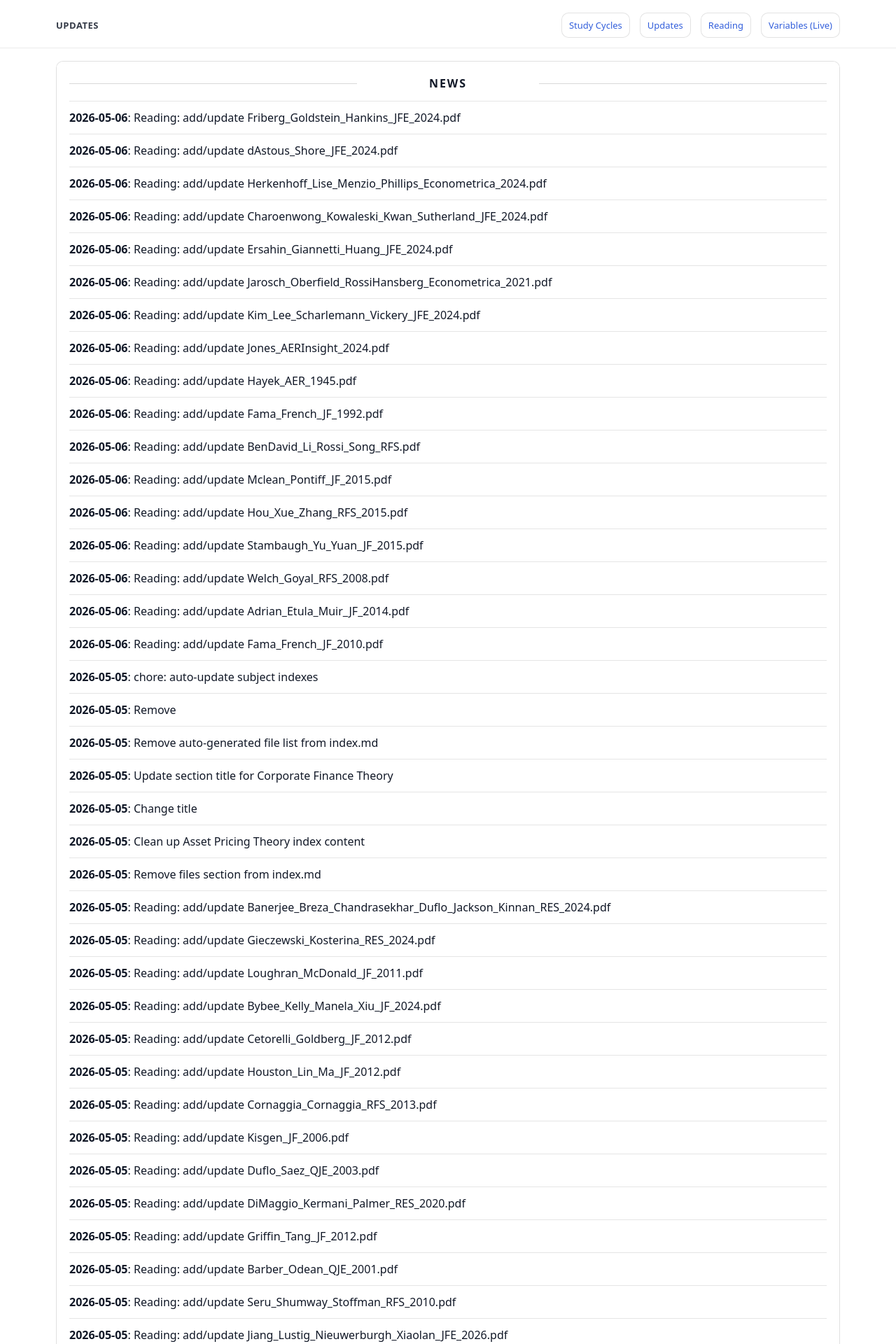
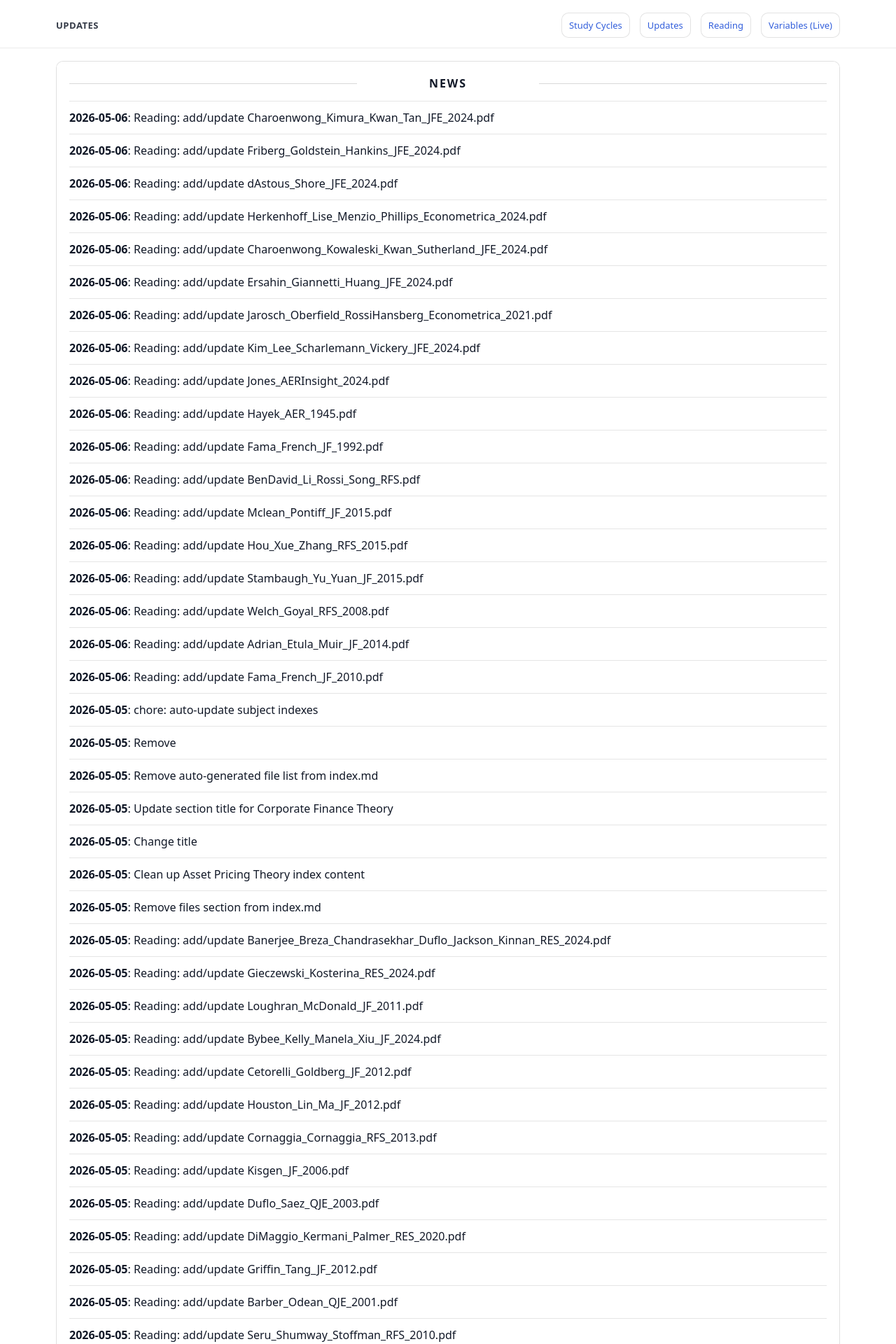
Before and after one commit to yaxinzn/study-archive, a Jekyll site: the page built from updates/index.md, in a window 1280 px wide. Shown: the top 1920 px of the page at 70% size. Built offline with Jekyll 4.4.1, drawn with Linux system fonts in a browser that asks for light colours; some of the changed text lies outside the part shown.

Commit message:
chore: update NEWS feed

```diff
--- a/_data/news.yml
+++ b/_data/news.yml
@@ -1,4 +1,7 @@
 # Auto-generated update history (sorted newest -> oldest). Do not edit manually.
+- ts: "1778062379"
+  date: "2026-05-06"
+  title: "Reading: add/update Charoenwong_Kimura_Kwan_Tan_JFE_2024.pdf"
 - ts: "1778062231"
   date: "2026-05-06"
   title: "Reading: add/update Friberg_Goldstein_Hankins_JFE_2024.pdf"
```
